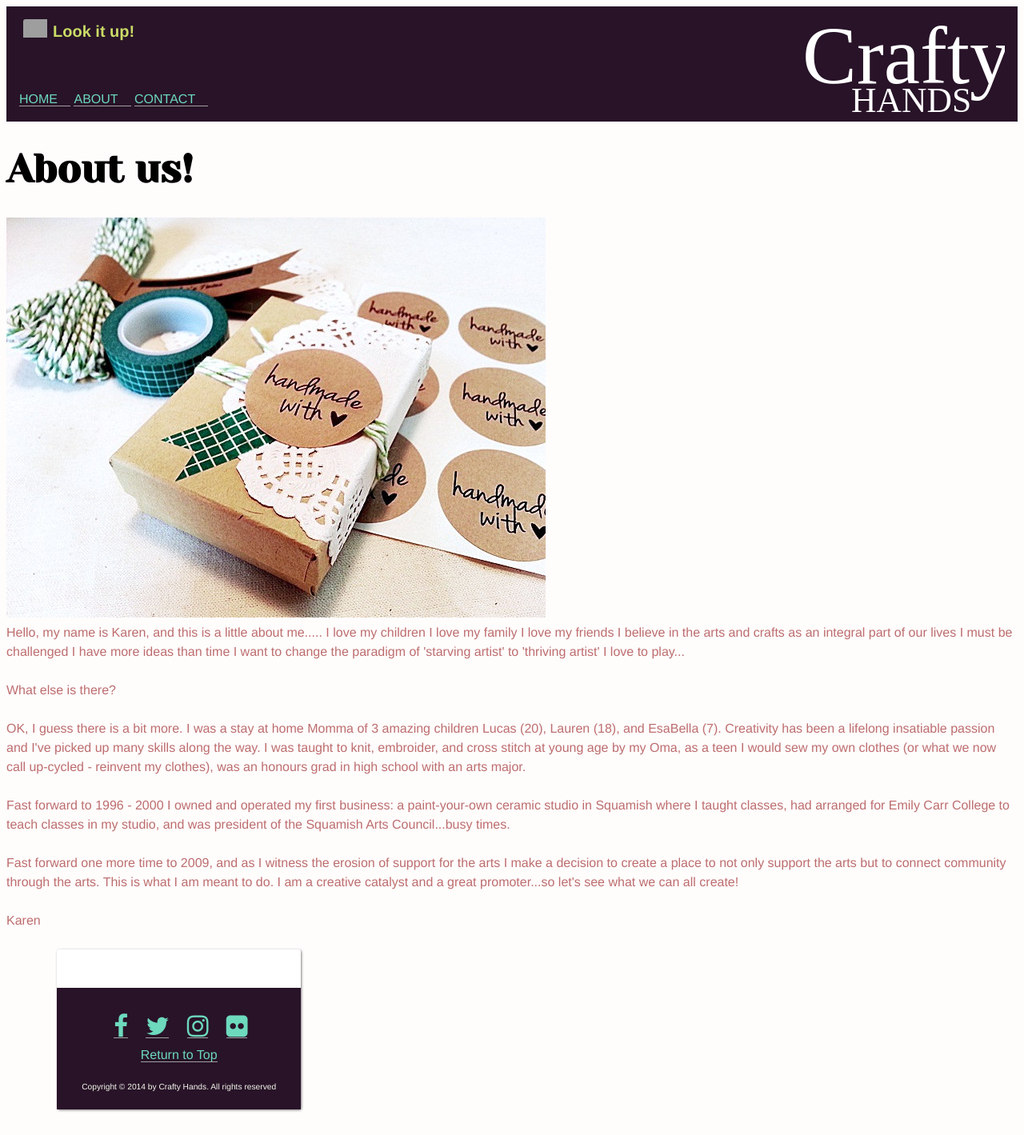
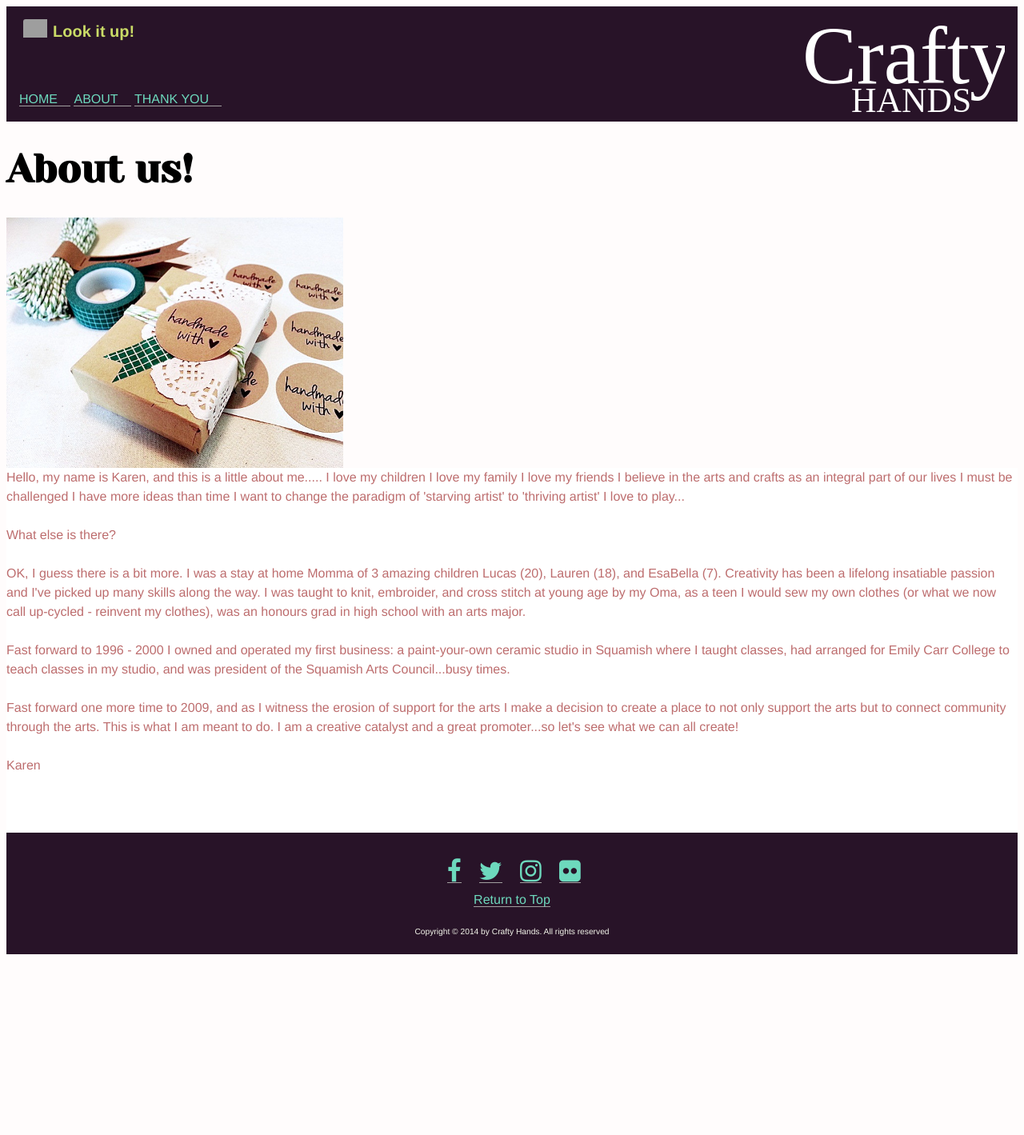
Before and after one commit to vickeymenard/ecommerce-website, a Jekyll site: the page built from about.html, in a window 1280 px wide. Shown: the whole page at 80% size. Built offline with Jekyll 4.4.1, drawn with Linux system fonts in a browser that asks for light colours; nearby versions of some CDN libraries; some web fonts are replaced; Markdown is read by kramdown in place of the engine named in the settings; after the commit the page ends 1193 px from its top, so only the background shows below that; grey boxes are pictures that could not be loaded.

Commit message:
Changed grid units for text in footer and default and about pages

```diff
--- a/_layouts/default.html
+++ b/_layouts/default.html
@@ -21,6 +21,8 @@
   <link href="{{site.baseurl}}/css/product-list-item.css" rel="stylesheet">
   <link href="{{site.baseurl}}/css/search-field.css" rel="stylesheet">
   <link href="{{site.baseurl}}/css/typography.css" rel="stylesheet">
+  <link href="{{site.baseurl}}/css/common.css" rel="stylesheet">
+ </head>
  </head>
  <body>
 
@@ -31,16 +33,16 @@
           <input>Look it up!</input>
         </h5>
         <ul class="list-group">
-            <a href="index"><li class="list-group-item list-group-item-inline">HOME</li></a>
-            <a href="about"><li class="list-group-item list-group-item-inline">ABOUT</li></a>
-            <a href="thank-you"><li class="list-group-item list-group-item-inline">CONTACT</li></a>
+            <a href="{{site.baseurl}}/"><li class="list-group-item list-group-item-inline">HOME</li></a>
+            <a href="{{site.baseurl}}/about/"><li class="list-group-item list-group-item-inline">ABOUT</li></a>
+            <a href="{{site.baseurl}}/thank-you/"><li class="list-group-item list-group-item-inline">THANK YOU</li></a>
         </ul>
       </div>
   </header>
 
   {{content}}
 
-  <footer class="product unit gutter unit-s-1">
+  <footer class="unit gutter unit-m-1">
     <div class="footer">
       <div>
           <a href="#"><i class="tera fa fa-facebook"></i></a>
--- a/about.html
+++ b/about.html
@@ -3,8 +3,9 @@
 ---
 
 <h1>About us!</h1>
-<img src="../images/handmade.png" alt="jewelery">
+<img class=" float unit unit-s-1 unit-m-1 unit-l-1-3" src="../images/handmade.png" alt="jewelery">
 
+<div class="float-right unit unit-s-1 unit-m-1 unit-l-2">
 	<p>Hello, my name is Karen, and this is a little about me.....
 	I love my children
 	I love my family
@@ -24,3 +25,4 @@
 	<p>Fast forward one more time to 2009, and as I witness the erosion of support for the arts I make a decision to create a place to not only support the arts but to connect community through the arts. This is what I am meant to do. I am a creative catalyst and a great promoter...so let's see what we can all create!</p>
 
 	<p>Karen</p>
+</div>
--- a/styleguide/footer.html
+++ b/styleguide/footer.html
@@ -21,7 +21,7 @@
 </head>
 <body>
 
-<footer class="product unit gutter unit-s-1">
+<footer class="unit gutter unit-s-1 unit-m-1 unit-l-3">
 
   <div class="footer">
     <div>
```
Lines whose indentation alone changed are shown as unchanged.
